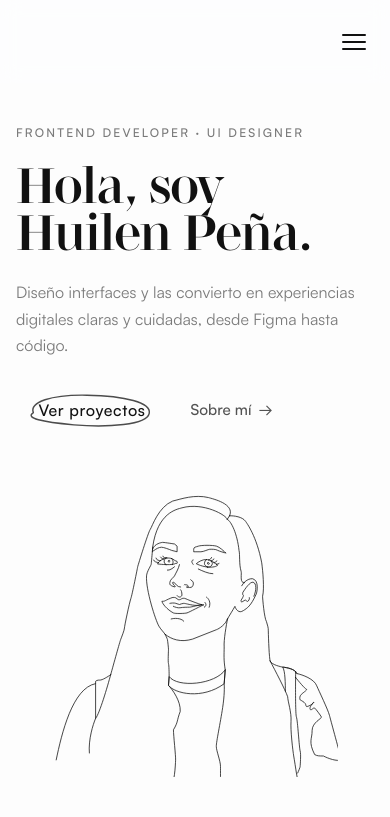
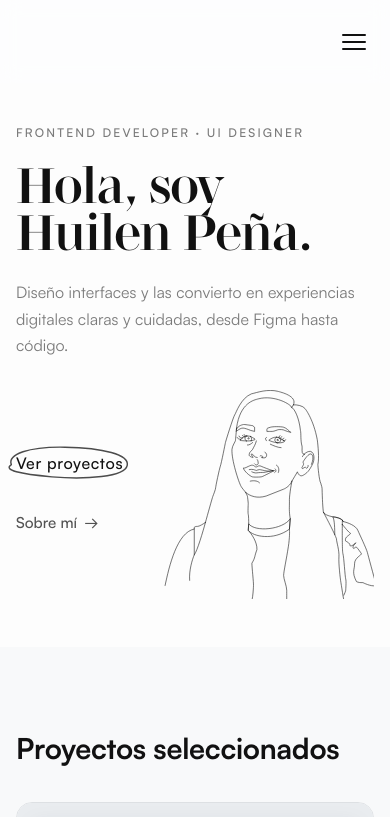
Before and after one commit to HuilenPe/Huilen-Portfolio, a React (Vite) app: page / in a window 390 px wide. Shown: the top 817 px of the page. Built offline with nearby package versions, Linux system fonts and the light colour scheme.

Commit message:
feat: refine mobile and tablet hero layout

```diff
--- a/src/sections/Hero/Hero.module.css
+++ b/src/sections/Hero/Hero.module.css
@@ -231,8 +231,8 @@
   }
 
   .svg {
-    width: 55%;
-    max-width: 360px;
+    width: 100%;
+    max-width: 230px;
   }
 }
 
@@ -301,3 +301,98 @@
     stroke-dashoffset: 0;
   }
 }
+/* COMPACT HERO — MOBILE */
+@media (max-width: 599px) {
+  .content {
+    grid-template-columns: minmax(0, 130px) minmax(0, 1fr);
+    column-gap: 1rem;
+    row-gap: 0;
+  }
+
+  .left {
+    display: contents;
+  }
+
+  .eyebrow,
+  .left h1,
+  .description {
+    grid-column: 1 / -1;
+  }
+
+  .heroActions {
+    grid-column: 1;
+    grid-row: 4;
+    align-self: center;
+    flex-direction: column;
+    align-items: flex-start;
+    gap: 0.75rem;
+    margin-top: 1.5rem;
+    min-width: 0;
+  }
+
+  .sketchButton {
+    margin-left: -1.4rem;
+    min-height: 44px;
+    white-space: nowrap;
+  }
+
+  .secondaryLink {
+    min-height: 44px;
+  }
+
+  .right {
+    grid-column: 2;
+    grid-row: 4;
+    align-self: center;
+    justify-content: flex-start;
+    margin-top: 1.5rem;
+    min-width: 0;
+  }
+
+  .svg {
+    width: 100%;
+    max-width: 230px;
+    height: auto;
+  }
+}
+
+/* HERO — TABLET COMPACT */
+@media (min-width: 600px) and (max-width: 767px) {
+  .content {
+    grid-template-columns: minmax(0, 1.5fr) minmax(0, 1fr);
+    gap: 1.5rem;
+  }
+
+  .left {
+    min-width: 0;
+  }
+
+  .left h1 {
+    font-size: clamp(2.8rem, 7.5vw, 3.6rem);
+  }
+
+  .heroActions {
+    gap: 0.5rem 1rem;
+    margin-top: 1rem;
+  }
+
+  .sketchButton {
+    margin-left: -1.4rem;
+    min-height: 44px;
+  }
+
+  .secondaryLink {
+    min-height: 44px;
+  }
+
+  .right {
+    margin-top: 0;
+    justify-content: center;
+  }
+
+  .svg {
+    width: 100%;
+    max-width: 230px;
+    height: auto;
+  }
+}
```
